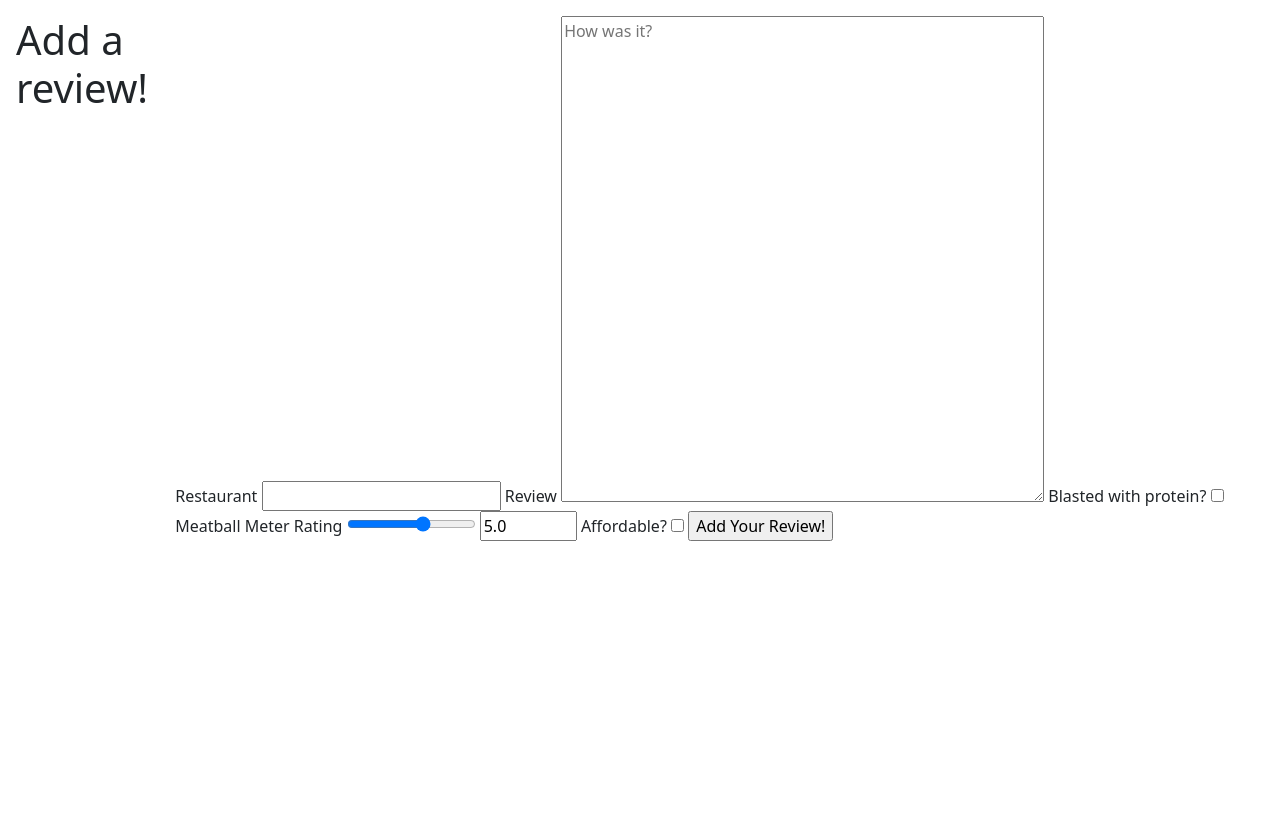
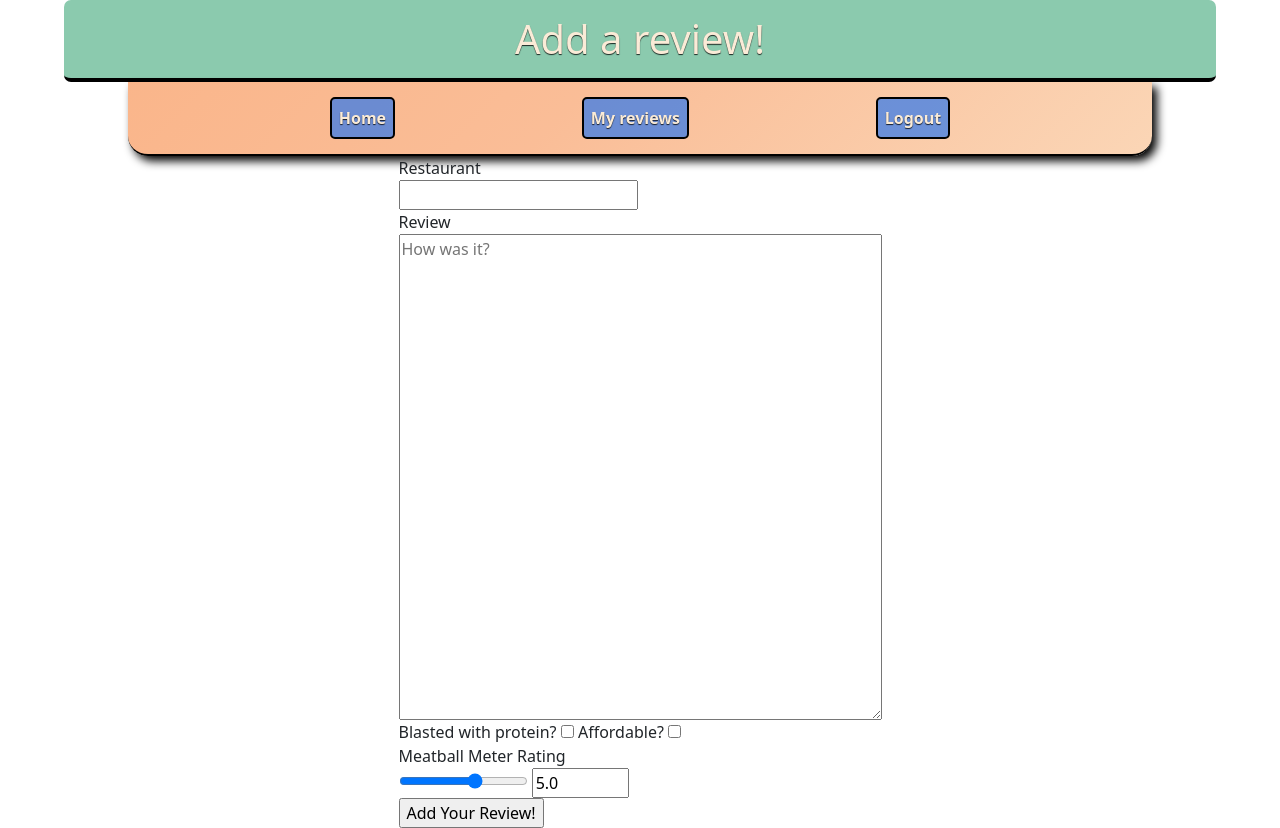
Before and after one commit to DouglasH9/possible_meatball_meter, a Flask app: page /add_review in a window 1280 px wide. Before the commit the page ends 541 px from the top, so only its background shows below. Run offline with Flask 2, Linux system fonts and the light colour scheme; the visitor is signed in with stand-in values (Sample User, id 1).

Commit message:
;slakdjfa;sldkfj

```diff
--- /dev/null
+++ b/flask_app/static/css/add_review.css
@@ -0,0 +1,77 @@
+
+
+
+#banner {
+    background-color: rgb(24,150,95, 0.5);
+    text-shadow: 0 1px 1px rgb(0, 0, 0, 0.8);
+    color: antiquewhite;
+    border-bottom: 4px solid black;
+    border-radius: 7px;
+    padding: 15px;
+    text-align: center;
+    width: 90%;
+    margin: auto;
+}
+
+@keyframes myGradient {
+    0% {
+        background-position: 0% 50%;
+    }
+    50% {
+        background-position: 100% 50%;
+    }
+    100% {
+        background-position: 0% 50%;
+    }
+}
+
+#nav_bar {
+    width: 80%;
+    margin: auto;
+    border-bottom: 2px solid black;
+    box-shadow: 5px 5px 10px black;
+    border-bottom-right-radius: 20px;
+    border-bottom-left-radius: 20px;
+    background-size: 350% 350%;
+    background-image: linear-gradient(-45deg, rgba(243, 161, 67, 0.3), rgba(245, 124, 48, 0.5), rgba(247, 119, 39, 0.6), rgba(245, 87, 14, 0.7), rgba(221, 52, 10, 0.9));
+    animation-name: myGradient;
+    animation-duration: 12s;
+    animation-iteration-count: infinite;
+    display: flex;
+    justify-content: space-evenly;
+    padding: 15px;
+    /* border-top: 3px solid black; */
+}
+
+#nav_btn {
+    background-color: rgb(47, 120, 237, 0.7);
+    color: antiquewhite;
+    text-decoration: none;
+    font-weight: 900;
+    text-shadow: 0 1px 1px rgb(0, 0, 0, 0.8);
+    border: 2px solid black;
+    transition: all 0.3s ease-in-out;
+    border-radius: 5px;
+    padding: 7px;
+}
+
+#nav_btn:hover {
+    transform: scale(1.1);
+    box-shadow: 4px 4px 10px rgba(221, 52, 10, 0.9);
+    background-color: rgba(8, 96, 238, 0.9);
+
+}
+
+#form_container {
+    display: flex;
+    justify-content: center;
+    align-items: center;
+}
+
+.block {
+    display: block;
+}
+
+#rest_id {
+    margin: auto;
+}
--- a/flask_app/templates/add_review.html
+++ b/flask_app/templates/add_review.html
@@ -5,28 +5,38 @@
     <meta http-equiv="X-UA-Compatible" content="IE=edge">
     <meta name="viewport" content="width=device-width, initial-scale=1.0">
     <link href="https://cdn.jsdelivr.net/npm/bootstrap@5.1.1/dist/css/bootstrap.min.css" rel="stylesheet" integrity="sha384-F3w7mX95PdgyTmZZMECAngseQB83DfGTowi0iMjiWaeVhAn4FJkqJByhZMI3AhiU" crossorigin="anonymous">
+    <link rel="stylesheet" href="{{ url_for('static', filename='css/add_review.css') }}">
     <title>Add a review!</title>
 </head>
 <body>
-    <div class="d-flex m-3 justify-content-center">
-        <h1>Add a review!</h1>
+    <h1 id="banner">Add a review!</h1>
+    <div id="nav_bar">
+        <a id="nav_btn" href="/dashboard">Home</a>
+        <a id="nav_btn" href="/my_reviews">My reviews</a>
+        <a id="nav_btn" href="/logout">Logout</a>
+    </div>
+    <div id="form_container">
         <form action="/push_review", method="POST">
             <label for="restaurant_name">Restaurant</label>
-            <input type="text" name="restaurant_name" id="restaurant_name">
+            <input id="rest_name" class="block" type="text" name="restaurant_name" id="restaurant_name">
             <label for="review">Review</label>
-            <textarea name="review" id="review" cols="50" rows="20" placeholder="How was it?"></textarea>
+            <textarea class="block" name="review" id="review" cols="50" rows="20" placeholder="How was it?"></textarea>
+            <div class="block">
                 <label for="is_blasted">Blasted with protein?</label>
                 <input type="checkbox" name="is_blasted" value=1>
                 <!-- use hidden input to send value of 0 to MySQL db if box isn't checked -->
                 <input type="hidden" name="is_blasted" value=0>
-            <label for="rating">Meatball Meter Rating</label>
-            <!-- two inputs with same name for meatball meter so users can see value of range slider. set each oninput listeners to each other's values so they're synced -->
-            <input type="range" name="rating" id="rating" min="0" max="8.3" step="0.1" value="5.0"  oninput="rangevalue.value=value">
-            <input type="number" min="0" max="8.3" step="0.1" value="5.0" id="rangevalue" oninput="rating.value=value">
                 <label for="is_affordable">Affordable?</label>
                 <input type="checkbox" name="is_affordable" id="is_affordable" value=1>
                 <!-- use hidden input to send value of zero to MySQL db if box not checked -->
                 <input type="hidden" name="is_affordable" value=0>
+            </div>
+            <label for="rating">Meatball Meter Rating</label>
+            <!-- two inputs with same name for meatball meter so users can see value of range slider. set each oninput listeners to each other's values so they're synced -->
+            <div class="block">
+                <input type="range" name="rating" id="rating" min="0" max="8.3" step="0.1" value="5.0"  oninput="rangevalue.value=value">
+                <input type="number" min="0" max="8.3" step="0.1" value="5.0" id="rangevalue" oninput="rating.value=value">
+            </div>
             <input type="submit" name="submit" value="Add Your Review!">
         </form>
     </div>
```
Lines whose indentation alone changed are shown as unchanged.
